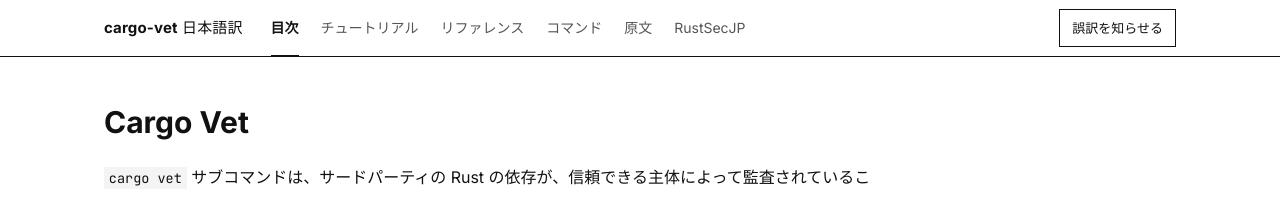
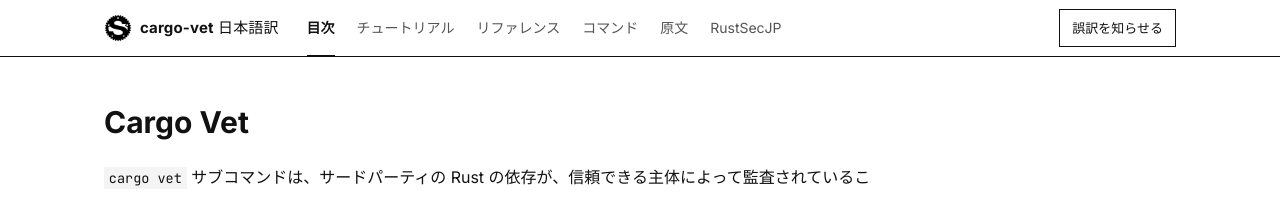
Before and after one commit to RustSecJP/cargo-vet-ja, a Jekyll site: the page built from index.md, in a window 1280 px wide. Shown: the top 197 px of the page. Built offline with Jekyll 4.4.1, drawn with Linux system fonts in a browser that asks for light colours; our own code applies the rules of GitHub Pages for plain Markdown files.

Commit message:
ヘッダーに RustSecJP のアイコンを表示する(ja-docs-base v0.3.0)

```diff
--- a/_layouts/default.html
+++ b/_layouts/default.html
@@ -33,7 +33,7 @@
 <a class="skip" href="#main">本文へ移動</a>
 <header class="top">
   <div class="top-in">
-    <a class="brand" href="{{ '/' | relative_url }}"><span class="brand-mark" aria-hidden="true">RS</span><span><b>{{ book.short }}</b> 日本語訳</span></a>
+    <a class="brand" href="{{ '/' | relative_url }}"><img class="brand-logo" src="{{ '/assets/logo.png' | relative_url }}" alt="" width="28" height="28"><span><b>{{ book.short }}</b> 日本語訳</span></a>
     <nav class="nav" aria-label="メインメニュー">
       <a href="{{ '/' | relative_url }}"{% if page.url == "/" %} aria-current="page"{% endif %}>目次</a>
       {% for c in book.nav %}<a href="{{ '/' | append: c.file | relative_url }}"{% if cur and cur.file == c.file %} aria-current="page"{% endif %}>{{ c.title }}</a>{% endfor %}
--- a/assets/site.css
+++ b/assets/site.css
@@ -99,6 +99,16 @@ summary:focus-visible {
 }
 .brand-mark {
   display: none;
+}
+/* 団体のアイコン: 画像は透明な背景に白のマーク。明るい地では反転して黒にする */
+.brand-logo {
+  width: 28px;
+  height: 28px;
+  align-self: center;
+  filter: invert(1);
+}
+@media (prefers-color-scheme: dark) {
+  .brand-logo { filter: none; }
 }
 .nav {
   display: flex;
```
Also changed, not shown: assets/logo.png (added), 1 other file.
